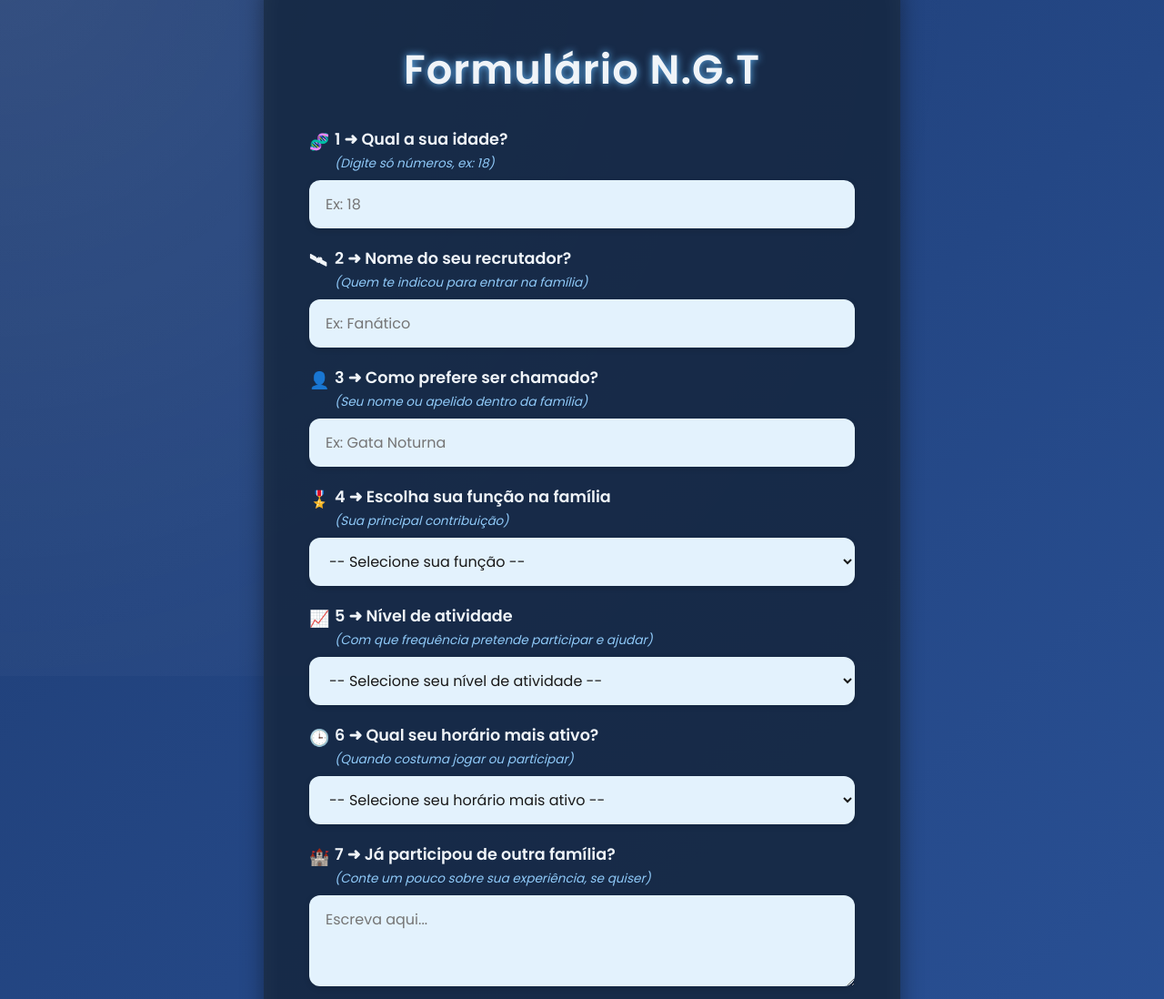
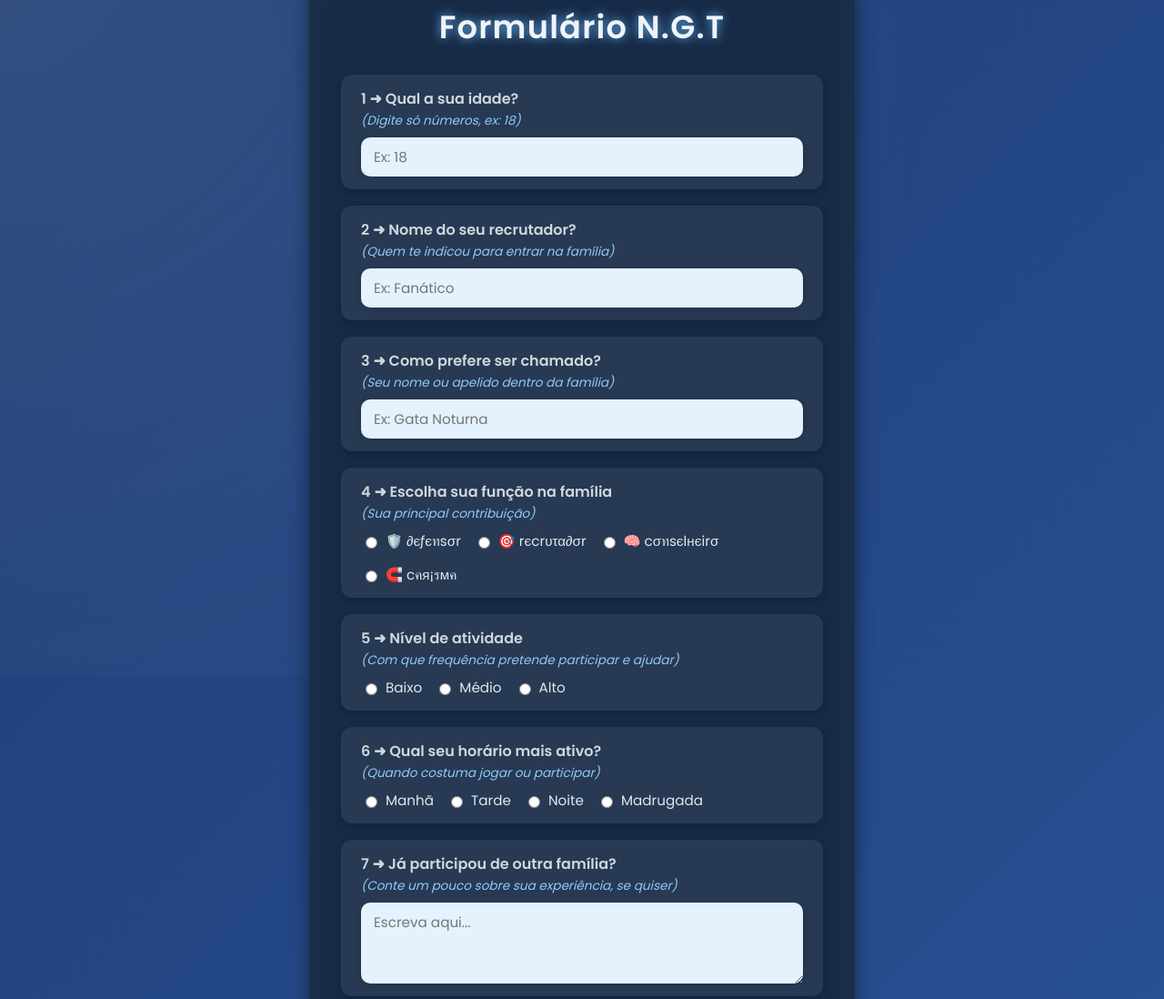
Before and after one commit to AstriidyBG/formulario-ngt, a plain HTML site: page index.html in a window 1280 px wide. Shown: the part 57-1155 px from the top of the page at 91% size. Drawn offline with Linux system fonts and the light colour scheme.

Commit message:
index.html

```diff
--- a/index.html
+++ b/index.html
@@ -7,7 +7,6 @@
 <style>
   @import url('https://fonts.googleapis.com/css2?family=Poppins:wght@400;600&display=swap');
 
-  /* Reset */
   * {
     box-sizing: border-box;
   }
@@ -19,8 +18,8 @@
     min-height: 100vh;
     display: flex;
     justify-content: center;
-    align-items: center;
-    padding: 30px;
+    align-items: flex-start;
+    padding: 30px 15px;
     color: #f0f4f8;
   }
 
@@ -35,204 +34,257 @@
 
   .container {
     position: relative;
-    background: rgba(23, 42, 69, 0.95);
-    padding: 40px 50px 50px;
+    background: rgba(23, 42, 69, 0.97);
+    padding: 30px 35px 40px;
     border-radius: 18px;
-    max-width: 700px;
+    max-width: 600px;
     width: 100%;
     box-shadow:
-      0 8px 24px rgba(0,0,0,0.4),
-      inset 0 0 30px rgba(255,255,255,0.05);
+      0 8px 22px rgba(0,0,0,0.45),
+      inset 0 0 38px rgba(255,255,255,0.05);
     z-index: 1;
+    display: flex;
+    flex-direction: column;
+    gap: 18px;
   }
 
   h1 {
-    font-weight: 600;
-    font-size: 2.8rem;
-    margin-bottom: 30px;
+    font-weight: 700;
+    font-size: 2.2rem;
+    margin: 0 0 8px;
     text-align: center;
-    text-shadow: 0 0 8px #64b5f6;
-    letter-spacing: 1px;
+    text-shadow: 0 0 12px #64b5f6;
+    letter-spacing: 1.2px;
+  }
+
+  .card {
+    background: rgba(255,255,255,0.07);
+    border-radius: 12px;
+    padding: 14px 22px;
+    box-shadow: 0 3px 9px rgba(0,0,0,0.2);
+    display: flex;
+    flex-direction: column;
+    gap: 8px;
   }
 
   label {
-    display: block;
     font-weight: 600;
-    font-size: 1.1rem;
-    margin-top: 20px;
-    margin-bottom: 8px;
-    position: relative;
-    padding-left: 28px;
+    font-size: 1rem;
+    color: #cfd8dc;
   }
   label .explanation {
     display: block;
     font-weight: 400;
     font-size: 0.85rem;
     color: #90caf9;
-    margin-top: 4px;
+    margin-top: 2px;
     font-style: italic;
   }
 
-  /* ícones simples no label */
-  label::before {
-    content: "📝";
-    position: absolute;
-    left: 0;
-    top: 2px;
-    font-size: 18px;
-  }
-  /* mudar ícones específicos pelo for/id */
-  label[for="age"]::before { content: "🧬"; }
-  label[for="recruiter"]::before { content: "🛰"; }
-  label[for="preferredName"]::before { content: "👤"; }
-  label[for="role"]::before { content: "🎖️"; }
-  label[for="activityLevel"]::before { content: "📈"; }
-  label[for="activeHours"]::before { content: "🕒"; }
-  label[for="previousFamily"]::before { content: "🏰"; }
-  label[for="notes"]::before { content: "💬"; }
-
   input[type=text],
   input[type=number],
-  select,
   textarea {
     width: 100%;
-    padding: 14px 18px;
-    border-radius: 12px;
+    padding: 10px 14px;
+    border-radius: 10px;
     border: none;
-    font-size: 1rem;
+    font-size: 0.95rem;
     font-weight: 400;
     color: #1a1a1a;
     background: #e3f2fd;
-    box-shadow:
-      0 2px 6px rgba(0,0,0,0.15);
+    box-shadow: 0 1px 6px rgba(0,0,0,0.15);
     transition: box-shadow 0.3s ease, background 0.3s ease;
     font-family: 'Poppins', Arial, sans-serif;
     resize: vertical;
   }
   input[type=text]:focus,
   input[type=number]:focus,
-  select:focus,
   textarea:focus {
     outline: none;
     background: #bbdefb;
-    box-shadow:
-      0 0 10px #64b5f6;
+    box-shadow: 0 0 10px #64b5f6;
   }
-  textarea {
-    min-height: 100px;
+  input[type=number]::-webkit-inner-spin-button,
+  input[type=number]::-webkit-outer-spin-button {
+    -webkit-appearance: none;
+    margin: 0;
   }
 
-  button {
-    margin-top: 35px;
-    width: 100%;
-    padding: 16px 0;
+  .radio-group {
+    display: flex;
+    flex-wrap: wrap;
+    gap: 14px;
+  }
+  .radio-group label {
+    font-weight: 500;
+    font-size: 0.95rem;
+    cursor: pointer;
+    user-select: none;
+    color: #e1e8f0;
+    display: flex;
+    align-items: center;
+    gap: 6px;
+  }
+  .radio-group input[type="radio"] {
+    cursor: pointer;
+  }
+  .radio-group label:hover {
+    color: #90caf9;
+  }
+
+  .btn {
+    padding: 14px 0;
     border-radius: 14px;
     border: none;
-    font-weight: 600;
-    font-size: 1.3rem;
+    font-weight: 700;
+    font-size: 1.1rem;
     cursor: pointer;
+    font-family: 'Poppins', Arial, sans-serif;
+    transition: background 0.3s ease, box-shadow 0.3s ease;
+    width: 100%;
+  }
+  .btn-primary {
     background: linear-gradient(45deg, #42a5f5, #1e88e5);
     color: #f0f4f8;
-    box-shadow:
-      0 4px 12px rgba(30, 136, 229, 0.7);
-    transition: background 0.3s ease, box-shadow 0.3s ease;
-    font-family: 'Poppins', Arial, sans-serif;
+    box-shadow: 0 5px 15px rgba(30, 136, 229, 0.7);
   }
-  button:hover {
+  .btn-primary:hover {
     background: linear-gradient(45deg, #1e88e5, #1565c0);
-    box-shadow:
-      0 6px 18px rgba(21, 101, 192, 0.9);
+    box-shadow: 0 7px 18px rgba(21, 101, 192, 0.9);
   }
-  button:active {
+  .btn-copy {
+    background: linear-gradient(45deg, #f44336, #e53935);
+    color: #f0f4f8;
+    margin-top: 12px;
+    box-shadow: 0 5px 15px rgba(244, 67, 54, 0.8);
+  }
+  .btn-copy:hover {
+    background: linear-gradient(45deg, #e53935, #b71c1c);
+    box-shadow: 0 7px 18px rgba(183, 28, 28, 0.9);
+  }
+  .btn:active {
     transform: scale(0.97);
   }
 
-  .copy-btn {
-    background: linear-gradient(45deg, #f44336, #e53935);
-    margin-top: 12px;
-  }
-  .copy-btn:hover {
-    background: linear-gradient(45deg, #e53935, #b71c1c);
-  }
-
-  .result {
-    margin-top: 30px;
+  pre.result {
+    margin-top: 20px;
     background: #0d47a1;
-    padding: 25px;
-    border-radius: 16px;
+    padding: 18px 22px;
+    border-radius: 14px;
     font-family: monospace;
     white-space: pre-wrap;
-    font-size: 1.1rem;
+    font-size: 1rem;
     color: #cfd8dc;
-    box-shadow:
-      0 8px 24px rgba(13,71,161,0.8);
+    box-shadow: 0 6px 18px rgba(13,71,161,0.8);
+    max-height: 280px;
+    overflow-y: auto;
   }
 
   @media (max-width: 600px) {
     .container {
-      padding: 30px 25px 40px;
+      padding: 25px 20px 30px;
     }
     h1 {
-      font-size: 2rem;
+      font-size: 1.8rem;
+    }
+    .radio-group {
+      gap: 12px;
     }
   }
 </style>
 </head>
 <body>
-<div class="container">
+<div class="container" role="main" aria-label="Formulário N.G.T">
   <h1>Formulário N.G.T</h1>
 
-  <label for="age">1 ➜ Qual a sua idade? <span class="explanation">(Digite só números, ex: 18)</span></label>
-  <input type="number" id="age" min="1" max="120" placeholder="Ex: 18" />
+  <section class="card">
+    <label for="age">1 ➜ Qual a sua idade?
+      <span class="explanation">(Digite só números, ex: 18)</span>
+    </label>
+    <input type="number" id="age" min="1" max="120" placeholder="Ex: 18" aria-required="true" />
+  </section>
 
-  <label for="recruiter">2 ➜ Nome do seu recrutador? <span class="explanation">(Quem te indicou para entrar na família)</span></label>
-  <input type="text" id="recruiter" placeholder="Ex: Fanático" />
+  <section class="card">
+    <label for="recruiter">2 ➜ Nome do seu recrutador?
+      <span class="explanation">(Quem te indicou para entrar na família)</span>
+    </label>
+    <input type="text" id="recruiter" placeholder="Ex: Fanático" aria-required="true" />
+  </section>
 
-  <label for="preferredName">3 ➜ Como prefere ser chamado? <span class="explanation">(Seu nome ou apelido dentro da família)</span></label>
-  <input type="text" id="preferredName" placeholder="Ex: Gata Noturna" />
+  <section class="card">
+    <label for="preferredName">3 ➜ Como prefere ser chamado?
+      <span class="explanation">(Seu nome ou apelido dentro da família)</span>
+    </label>
+    <input type="text" id="preferredName" placeholder="Ex: Gata Noturna" aria-required="true" />
+  </section>
 
-  <label for="role">4 ➜ Escolha sua função na família <span class="explanation">(Sua principal contribuição)</span></label>
-  <select id="role">
-    <option value="" selected>-- Selecione sua função --</option>
-    <option>🛡️ ∂єƒєทsσr</option>
-    <option>🎯 rєcrυτα∂σr</option>
-    <option>🧠 cσทsєℓнєirσ</option>
-    <option>🧲 cคя¡รмค</option>
-  </select>
+  <section class="card" aria-labelledby="labelRole">
+    <label id="labelRole">4 ➜ Escolha sua função na família
+      <span class="explanation">(Sua principal contribuição)</span>
+    </label>
+    <div class="radio-group" role="radiogroup" aria-required="true" aria-labelledby="labelRole">
+      <label><input type="radio" name="role" value="🛡️ ∂єƒєทsσr" /> 🛡️ ∂єƒєทsσr</label>
+      <label><input type="radio" name="role" value="🎯 rєcrυτα∂σr" /> 🎯 rєcrυτα∂σr</label>
+      <label><input type="radio" name="role" value="🧠 cσทsєℓнєirσ" /> 🧠 cσทsєℓнєirσ</label>
+      <label><input type="radio" name="role" value="🧲 cคя¡รмค" /> 🧲 cคя¡รмค</label>
+    </div>
+  </section>
 
-  <label for="activityLevel">5 ➜ Nível de atividade <span class="explanation">(Com que frequência pretende participar e ajudar)</span></label>
-  <select id="activityLevel">
-    <option value="" selected>-- Selecione seu nível de atividade --</option>
-    <option>Baixo</option>
-    <option>Médio</option>
-    <option>Alto</option>
-  </select>
+  <section class="card" aria-labelledby="labelActivity">
+    <label id="labelActivity">5 ➜ Nível de atividade
+      <span class="explanation">(Com que frequência pretende participar e ajudar)</span>
+    </label>
+    <div class="radio-group" role="radiogroup" aria-required="true" aria-labelledby="labelActivity">
+      <label><input type="radio" name="activityLevel" value="Baixo" /> Baixo</label>
+      <label><input type="radio" name="activityLevel" value="Médio" /> Médio</label>
+      <label><input type="radio" name="activityLevel" value="Alto" /> Alto</label>
+    </div>
+  </section>
 
-  <label for="activeHours">6 ➜ Qual seu horário mais ativo? <span class="explanation">(Quando costuma jogar ou participar)</span></label>
-  <select id="activeHours">
-    <option value="" selected>-- Selecione seu horário mais ativo --</option>
-    <option>Manhã</option>
-    <option>Tarde</option>
-    <option>Noite</option>
-    <option>Madrugada</option>
-  </select>
+  <section class="card" aria-labelledby="labelHours">
+    <label id="labelHours">6 ➜ Qual seu horário mais ativo?
+      <span class="explanation">(Quando costuma jogar ou participar)</span>
+    </label>
+    <div class="radio-group" role="radiogroup" aria-required="true" aria-labelledby="labelHours">
+      <label><input type="radio" name="activeHours" value="Manhã" /> Manhã</label>
+      <label><input type="radio" name="activeHours" value="Tarde" /> Tarde</label>
+      <label><input type="radio" name="activeHours" value="Noite" /> Noite</label>
+      <label><input type="radio" name="activeHours" value="Madrugada" /> Madrugada</label>
+    </div>
+  </section>
 
-  <label for="previousFamily">7 ➜ Já participou de outra família? <span class="explanation">(Conte um pouco sobre sua experiência, se quiser)</span></label>
-  <textarea id="previousFamily" placeholder="Escreva aqui..."></textarea>
+  <section class="card">
+    <label for="previousFamily">7 ➜ Já participou de outra família?
+      <span class="explanation">(Conte um pouco sobre sua experiência, se quiser)</span>
+    </label>
+    <textarea id="previousFamily" placeholder="Escreva aqui..." rows="3"></textarea>
+  </section>
 
-  <label for="notes">8 ➜ Algo mais que queira acrescentar? <span class="explanation">(Observações, links, ou qualquer coisa)</span></label>
-  <textarea id="notes" placeholder="Escreva aqui..."></textarea>
+  <section class="card">
+    <label for="notes">8 ➜ Algo mais que queira acrescentar?
+      <span class="explanation">(Observações, links, ou qualquer coisa)</span>
+    </label>
+    <textarea id="notes" placeholder="Escreva aqui..." rows="3"></textarea>
+  </section>
 
-  <button id="finalizeBtn">Finalizar e mostrar resultado</button>
-  <button id="copyBtn" class="copy-btn" style="display:none;">📋 Copiar formulário</button>
+  <button id="finalizeBtn" class="btn btn-primary" type="button" aria-label="Finalizar e mostrar resultado">
+    Finalizar e mostrar resultado
+  </button>
+  <button id="copyBtn" class="btn btn-copy" type="button" style="display:none;" aria-label="Copiar formulário">
+    📋 Copiar formulário
+  </button>
 
-  <pre class="result" id="resultText" style="display:none;"></pre>
+  <pre class="result" id="resultText" style="display:none;" aria-live="polite"></pre>
 </div>
 
 <script>
-  const finalizeBtn = document.getElementById('finalizeBtn');
-  const copyBtn = document.getElementById('copyBtn');
-  const resultText = document.getElementById('resultText');
+  function getRadioValue(name) {
+    const radios = document.getElementsByName(name);
+    for (let r of radios) {
+      if (r.checked) return r.value;
+    }
+    return '';
+  }
 
   function buildFormattedText(data) {
     return `𑁍ࠬܓ Formulário N.G.T : 📜
@@ -265,14 +317,18 @@
 `;
   }
 
+  const finalizeBtn = document.getElementById('finalizeBtn');
+  const copyBtn = document.getElementById('copyBtn');
+  const resultText = document.getElementById('resultText');
+
   finalizeBtn.addEventListener('click', () => {
     const data = {
       age: document.getElementById('age').value.trim(),
       recruiter: document.getElementById('recruiter').value.trim(),
       preferredName: document.getElementById('preferredName').value.trim(),
-      role: document.getElementById('role').value,
-      activityLevel: document.getElementById('activityLevel').value,
-      activeHours: document.getElementById('activeHours').value,
+      role: getRadioValue('role'),
+      activityLevel: getRadioValue('activityLevel'),
+      activeHours: getRadioValue('activeHours'),
       previousFamily: document.getElementById('previousFamily').value.trim(),
       notes: document.getElementById('notes').value.trim(),
     };
```
